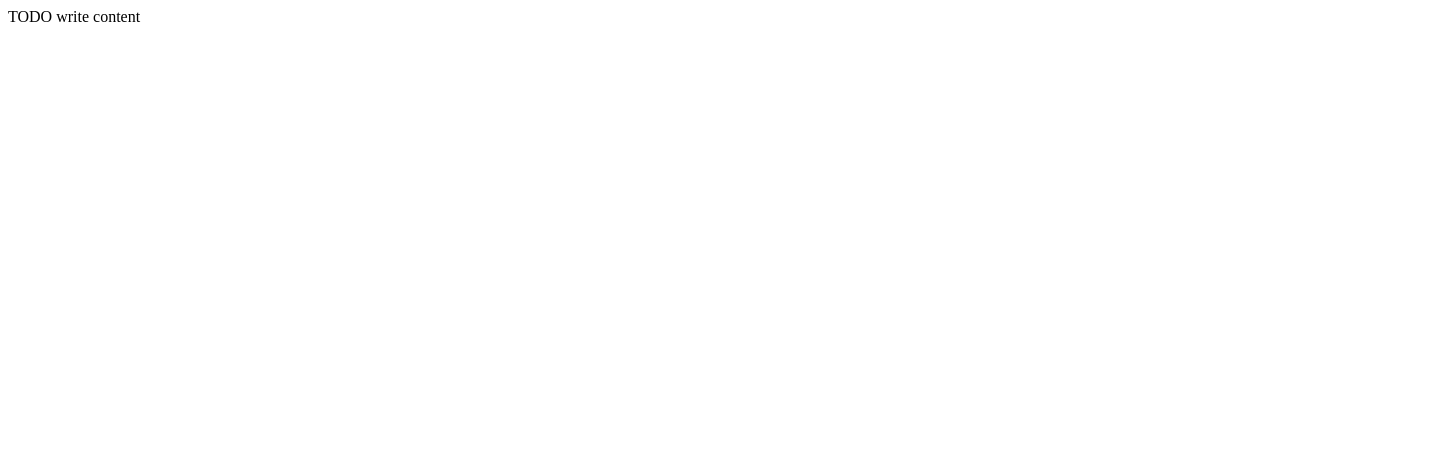
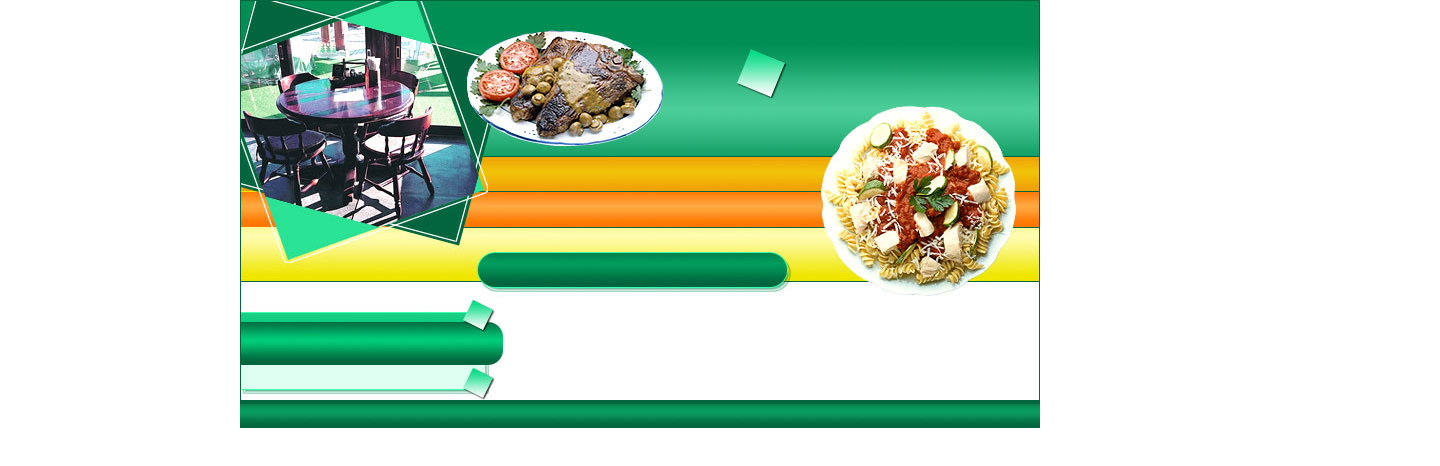
Before and after one commit to liveamylive/LR7, a plain HTML site: page public_html/index.html in a window 1280 px wide. Shown: the whole page, 1440 px wide, since content can reach past the window. Drawn offline with Linux system fonts and the light colour scheme.

Commit message:
3 commit

```diff
--- a/public_html/CSS/style.css
+++ b/public_html/CSS/style.css
@@ -1,9 +1,71 @@
-/*
-To change this license header, choose License Headers in Project Properties.
-To change this template file, choose Tools | Templates
-and open the template in the editor.
-*/
 /*
     Created on : 19.05.2021, 18:36:19
     Author     : Амалия Волощук
 */
+body{
+ width: 800px;
+ padding-left:50%;
+ margin: 0px;
+}
+#main{
+ width: 800px;
+ margin-left: -400px;
+ background-image: url(../images/fon_bg.jpg);
+ background-repeat: repeat-y;
+}
+#header{
+ width: 800px;
+ height: 155px;
+ background-image: url(../images/header.jpg);
+ background-repeat:no-repeat;
+}
+#menu1{
+ width: 800px;
+ height: 35px;
+ background-image: url(../images/menu1.jpg);
+ background-repeat:no-repeat;
+}
+#menu2{
+ width: 800px;
+ height: 36px;
+ background-image: url(../images/menu2.jpg);
+ background-repeat:no-repeat;
+}
+#menu3{
+ width: 800px;
+ height: 72px;
+ background-image: url(../images/menu3.jpg);
+ background-repeat:no-repeat;
+}
+#reklama{
+ float: left;
+ width: 263px;
+}
+#reklama_top{
+ width: 263px;
+ height: 67px;
+ background-image: url(../images/reklama_top.jpg);
+ background-repeat:no-repeat;
+}
+#reklama_text{
+ width: 263px;
+ background-image: url(../images/reklama_bg.jpg);
+ background-repeat: repeat-y;
+}
+#reklama_bottom{
+ width: 263px;
+ height: 35px;
+ background-image: url(../images/reklama_bottom.jpg);
+ background-repeat:no-repeat;
+}
+#content{
+ float: left;
+ width: 507px;
+}
+#footer{
+ clear: both;
+ width: 800px;
+ height: 28px;
+ background-image: url(../images/footer.jpg);
+ background-repeat: repeat-x;
+}
--- a/public_html/index.html
+++ b/public_html/index.html
@@ -1,16 +1,45 @@
 <!DOCTYPE html>
-<!--
-To change this license header, choose License Headers in Project Properties.
-To change this template file, choose Tools | Templates
-and open the template in the editor.
--->
 <html>
+
+
+
     <head>
-        <title>TODO supply a title</title>
-        <meta charset="UTF-8">
-        <meta name="viewport" content="width=device-width, initial-scale=1.0">
+
+
+       <meta charset="utf-8">
+       <title>Блочная верстка сайта</title>
+       <link rel="stylesheet" type="text/css" href="CSS/style.css">
+
+
     </head>
+
+
+
     <body>
-        <div>TODO write content</div>
+
+
+        <div id="main">
+
+            <div id="header"></div>
+            <div id="menu1"></div>
+            <div id="menu2"></div>
+            <div id="menu3"></div>
+
+            <div id="reklama">
+
+                <div id="reklama_top"></div>
+                <div id="reklama_text"></div>
+                <div id="reklama_bottom"></div>
+            </div>
+
+            <div id="content"></div>
+            <div id="footer"></div>
+
+        </div>
+
+
     </body>
+
+
+
 </html>
```
